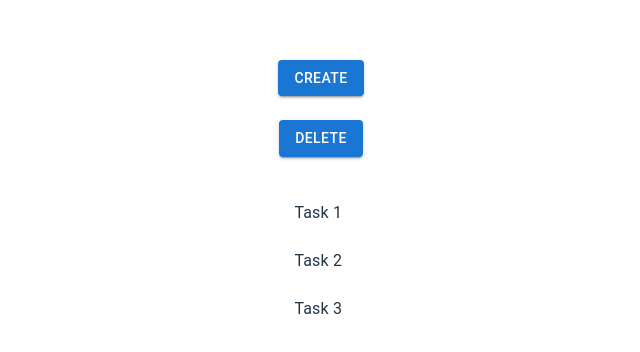
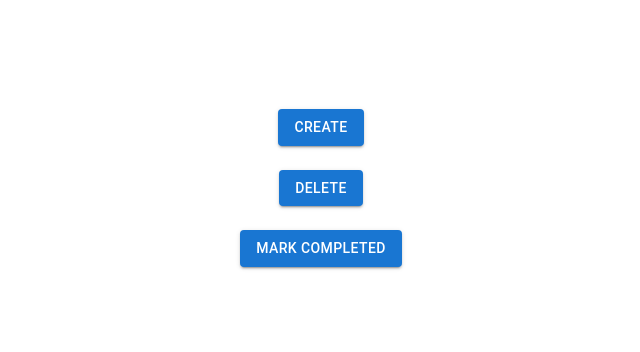
Before and after one commit to ivanbudanov-prenode/react-to-do-app, a React (Vite) app: page / in a window 1280 px wide. Shown: the part 204-556 px from the top of the page, without its empty margins (319-959 px from the left). Built offline with nearby package versions, Linux system fonts and the light colour scheme.

Commit message:
added 'mark completed' button

```diff
--- a/src/App.jsx
+++ b/src/App.jsx
@@ -62,6 +62,15 @@ const CreateButton = ({ label, onCreateButtonClick }) => {
 }
 
 const DeleteButton = ({ label }) => {
+  const [isClicked, setIsClicked] = useState(false);
+
+  function handleClick() {
+    setIsClicked(!isClicked);
+  }
+  return <div><Button variant="contained" onClick={handleClick}>{label}</Button></div>
+}
+
+const MarkCompletedButton = ({ label }) => {
   const [isClicked, setIsClicked] = useState(false);
 
   function handleClick() {
@@ -159,7 +168,8 @@ const App = () => {
         <br />
         <DeleteButton label={'Delete'}/>
         <br />
-        <CustomList />
+        <MarkCompletedButton label={'Mark Completed'}/>
+        <br />
         <List list={list} onClick={handleRemove} />
         {tasks1.map(function(task) {
           return (
```
